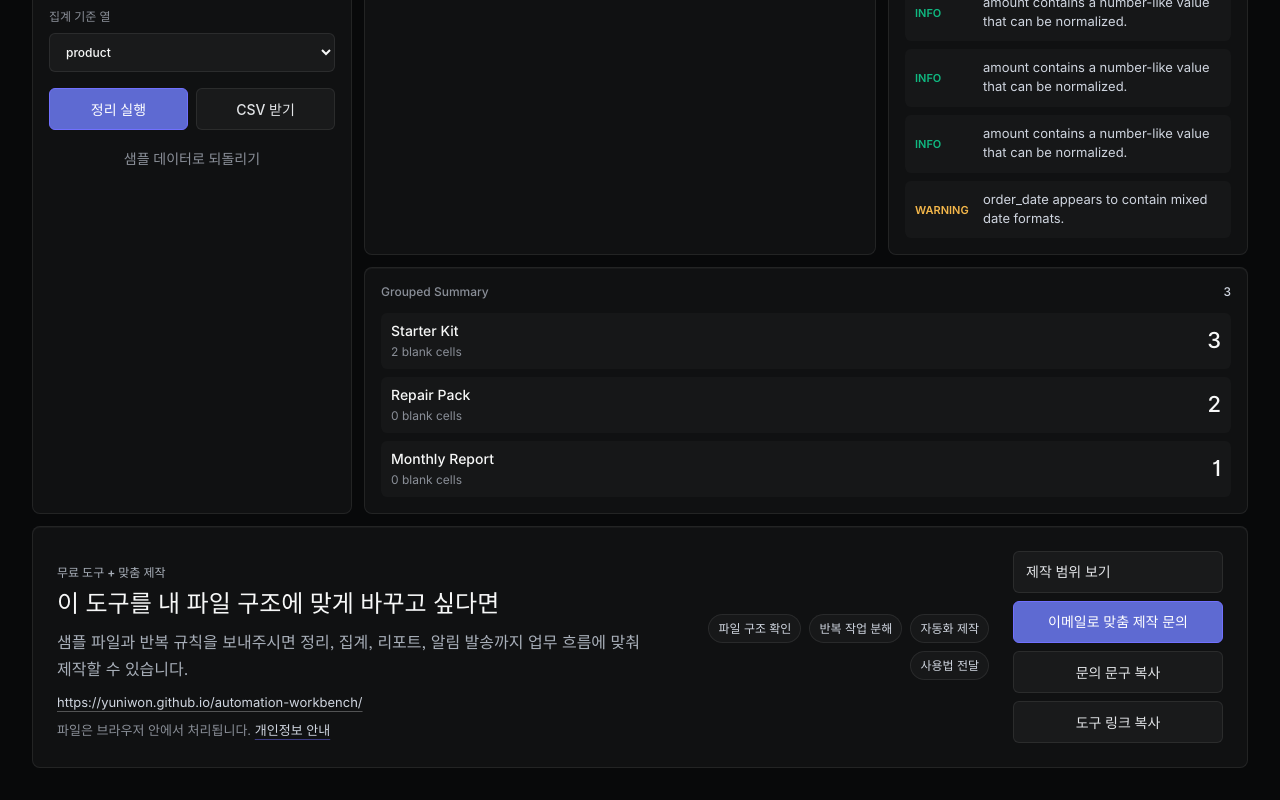
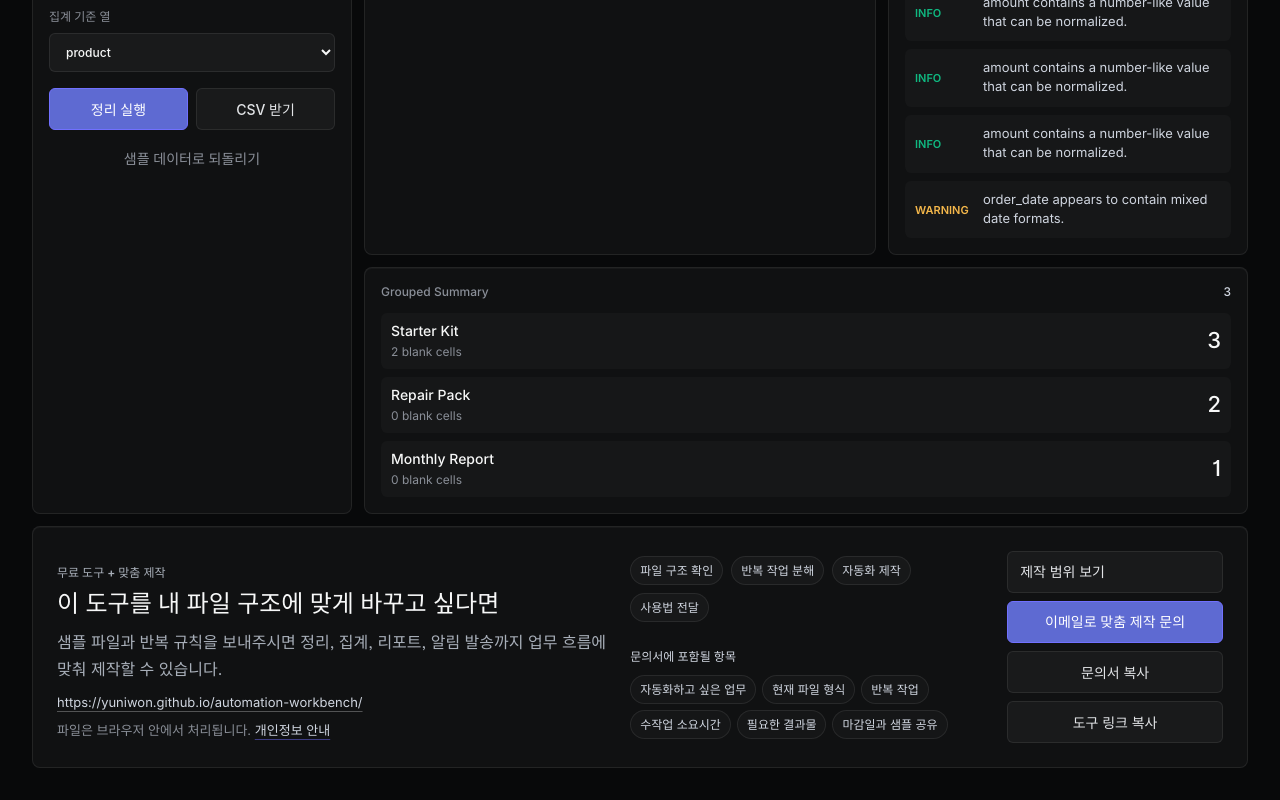
Before and after one commit to yuniwon/automation-workbench, a React (Vite) app: page / in a window 1280 px wide. Shown: the part 803-1603 px from the top of the page. Built offline with nearby package versions, Linux system fonts and the light colour scheme.

Commit message:
Improve inquiry conversion panel

```diff
--- a/src/app/App.css
+++ b/src/app/App.css
@@ -570,13 +570,17 @@ td {
 }
 
 .inquiry-panel {
-  display: flex;
+  display: grid;
+  grid-template-columns: minmax(0, 1.4fr) minmax(240px, 0.9fr) minmax(210px, 0.55fr);
   align-items: center;
-  justify-content: space-between;
-  gap: 24px;
+  gap: 18px 24px;
   margin-top: 12px;
   padding: 24px;
   border-radius: 8px;
+}
+
+.inquiry-panel > div:first-child {
+  grid-row: 1 / span 2;
 }
 
 .inquiry-panel h2 {
@@ -625,13 +629,43 @@ td {
 }
 
 .inquiry-steps {
+  grid-column: 2;
   display: flex;
   flex-wrap: wrap;
-  justify-content: flex-end;
+  justify-content: flex-start;
   gap: 8px;
 }
 
+.inquiry-request {
+  grid-column: 2;
+  display: grid;
+  gap: 10px;
+}
+
+.inquiry-request strong {
+  color: #d0d6e0;
+  font-size: 12px;
+  font-weight: 510;
+}
+
+.inquiry-request div {
+  display: flex;
+  flex-wrap: wrap;
+  gap: 6px;
+}
+
+.inquiry-request span {
+  border: 1px solid rgba(255, 255, 255, 0.08);
+  border-radius: 999px;
+  padding: 5px 9px;
+  background: rgba(255, 255, 255, 0.025);
+  color: #d0d6e0;
+  font-size: 12px;
+}
+
 .inquiry-actions {
+  grid-column: 3;
+  grid-row: 1 / span 2;
   display: grid;
   min-width: 210px;
   flex-wrap: wrap;
@@ -667,10 +701,21 @@ td {
     padding: 20px;
   }
 
-  .topbar,
-  .inquiry-panel {
+  .topbar {
     align-items: stretch;
     flex-direction: column;
+  }
+
+  .inquiry-panel {
+    grid-template-columns: 1fr;
+  }
+
+  .inquiry-panel > div:first-child,
+  .inquiry-steps,
+  .inquiry-request,
+  .inquiry-actions {
+    grid-column: auto;
+    grid-row: auto;
   }
 
   h1 {
--- a/src/components/InquiryPanel.tsx
+++ b/src/components/InquiryPanel.tsx
@@ -1,9 +1,11 @@
 import { useState } from "react";
 import {
   buildContactHref,
+  buildInquiryText,
   contactConfig,
   getSourceFromSearch,
   getToolFromSearch,
+  inquiryChecklist,
   privacyUrl,
   serviceInquiryUrl,
   toolUrl,
@@ -14,6 +16,7 @@ export function InquiryPanel() {
   const inboundSource = typeof window === "undefined" ? "" : getSourceFromSearch(window.location.search);
   const inboundTool = typeof window === "undefined" ? "" : getToolFromSearch(window.location.search);
   const contactHref = buildContactHref(inboundSource, inboundTool);
+  const inquiryText = buildInquiryText(inboundSource, inboundTool);
 
   async function copyText(value: string, type: "inquiry" | "link") {
     if (navigator.clipboard) {
@@ -48,6 +51,14 @@ export function InquiryPanel() {
         <span>자동화 제작</span>
         <span>사용법 전달</span>
       </div>
+      <div className="inquiry-request">
+        <strong>문의서에 포함될 항목</strong>
+        <div>
+          {inquiryChecklist.map((item) => (
+            <span key={item}>{item}</span>
+          ))}
+        </div>
+      </div>
       <div className="inquiry-actions">
         <a className="ghost-link" href={serviceInquiryUrl} target="_blank" rel="noreferrer">
           제작 범위 보기
@@ -57,8 +68,8 @@ export function InquiryPanel() {
             {contactConfig.label}
           </a>
         )}
-        <button className="ghost-button" type="button" onClick={() => copyText(contactConfig.inquiryText, "inquiry")}>
-          {copied === "inquiry" ? "문의 문구 복사됨" : "문의 문구 복사"}
+        <button className="ghost-button" type="button" onClick={() => copyText(inquiryText, "inquiry")}>
+          {copied === "inquiry" ? "문의서 복사됨" : "문의서 복사"}
         </button>
         <button className="ghost-button" type="button" onClick={() => copyText(contactConfig.shareText, "link")}>
           {copied === "link" ? "도구 링크 복사됨" : "도구 링크 복사"}
--- a/src/config/contact.ts
+++ b/src/config/contact.ts
@@ -64,6 +64,19 @@ ${toolLine}
 `;
 }
 
+export const inquiryChecklist = [
+  "자동화하고 싶은 업무",
+  "현재 파일 형식",
+  "반복 작업",
+  "수작업 소요시간",
+  "필요한 결과물",
+  "마감일과 샘플 공유",
+];
+
+export function buildInquiryText(source?: string, tool?: string) {
+  return buildMailBody(source, tool);
+}
+
 export function getSourceFromSearch(search: string) {
   const params = new URLSearchParams(search);
   return cleanSource(params.get("source") ?? params.get("utm_source") ?? "");
@@ -83,7 +96,6 @@ export function buildContactHref(source?: string, tool?: string) {
 export const contactConfig = {
   href: buildContactHref(),
   label: "이메일로 맞춤 제작 문의",
-  inquiryText:
-    "안녕하세요. 무료 엑셀/CSV 정리·비교·병합·정산서 생성·양식 변환 도구를 사용해보고 문의드립니다. 현재 파일 구조, 반복 작업, 수작업 소요시간, 필요한 결과물 기준으로 자동화 제작 가능 범위와 견적을 안내해주세요.",
+  inquiryText: buildInquiryText(),
   shareText: `무료 엑셀/CSV 정리·비교·병합·정산서 생성·양식 변환 도구: ${toolUrl}`,
 };
```
Also changed, not shown: 3 other files (tests, documents, lock files or other folders).
